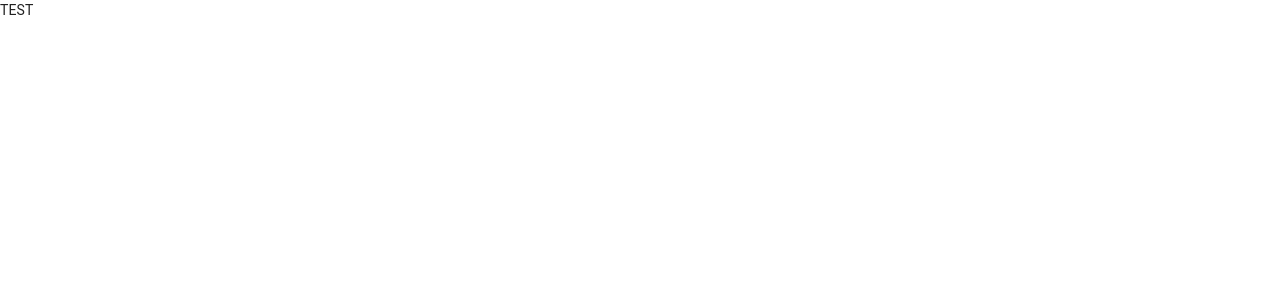
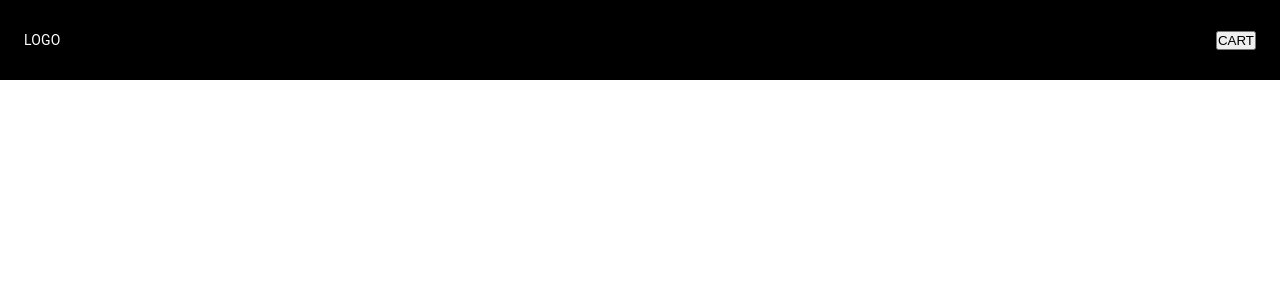
Before and after one commit to danielmaiajr/react_components, a React (Create React App) app: page / in a window 1280 px wide. Shown: the top 300 px of the page. Built offline with nearby package versions, Linux system fonts and the light colour scheme.

Commit message:
Added basic Navbar

```diff
--- a/src/App.js
+++ b/src/App.js
@@ -2,6 +2,8 @@ import React from 'react';
 
 import { CssBaseline } from '@material-ui/core';
 import { createMuiTheme, ThemeProvider } from '@material-ui/core/styles';
+
+import Navbar from './components/navbar';
 
 const theme = createMuiTheme({
 	overrides: {
@@ -27,7 +29,7 @@ export default function App() {
 	return (
 		<ThemeProvider theme={theme}>
 			<CssBaseline />
-			TEST
+			<Navbar />
 		</ThemeProvider>
 	);
 }
--- /dev/null
+++ b/src/components/navbar/index.js
@@ -0,0 +1,33 @@
+import React, { useState } from 'react';
+
+import { AppBar, Container } from '@material-ui/core';
+import { makeStyles } from '@material-ui/core/styles';
+
+export default function Navbar() {
+	const [ show, setShow ] = useState(false);
+	const classes = useStyles();
+
+	return (
+		<AppBar className={classes.wrapper}>
+			<Container className={classes.container}>
+				<div>LOGO</div>
+				<div>
+					<button onClick={() => setShow(!show)}>CART</button>
+				</div>
+			</Container>
+		</AppBar>
+	);
+}
+
+const useStyles = makeStyles((theme) => ({
+	wrapper: {
+		boxShadow: 'none',
+		backgroundColor: 'black'
+	},
+	container: {
+		display: 'flex',
+		alignItems: 'center',
+		justifyContent: 'space-between',
+		height: 80
+	}
+}));
```
